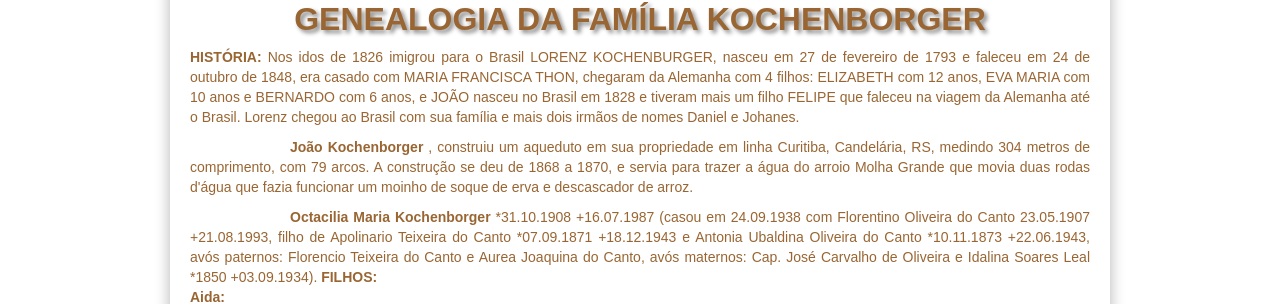
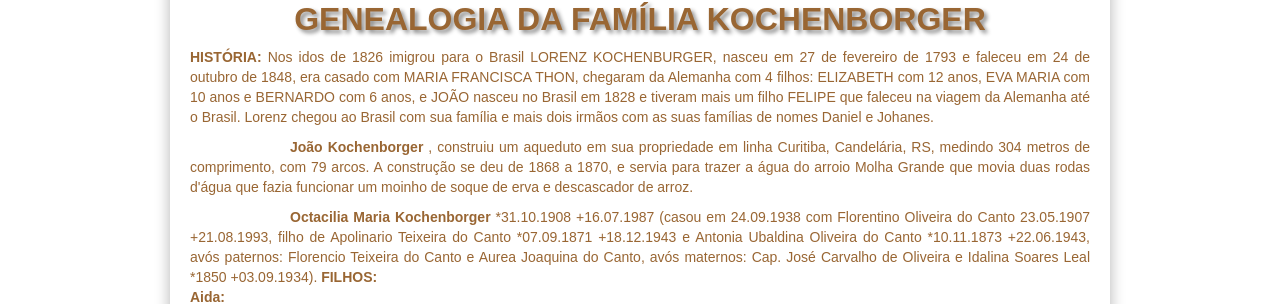
Before and after one commit to claudiovargas1955/claudiovargas1955.github.io, a Jekyll site: the page built from _pages/familia-kochenborger.html, in a window 1280 px wide. Shown: the part 357-661 px from the top of the page. Built offline with Jekyll 4.4.1, drawn with Linux system fonts in a browser that asks for light colours; some web fonts are replaced.

Commit message:
Update familia-kochenborger.html

```diff
--- a/_pages/familia-kochenborger.html
+++ b/_pages/familia-kochenborger.html
@@ -101,7 +101,7 @@ details[open] summary {color:#996633;
 <p><b>HISTÓRIA: </b>Nos idos de 1826 imigrou para o Brasil LORENZ KOCHENBURGER, nasceu em 27 de fevereiro de 1793 e faleceu em 24 de
 outubro de 1848, era casado com MARIA FRANCISCA THON, chegaram da Alemanha com 4 filhos: ELIZABETH com 12 anos, EVA MARIA com 10 anos e
 BERNARDO com 6 anos, e JOÃO nasceu no Brasil em 1828 e tiveram mais um filho FELIPE que faleceu na viagem da Alemanha até o Brasil.
-Lorenz chegou ao Brasil com sua família e mais dois irmãos de nomes Daniel e Johanes.
+Lorenz chegou ao Brasil com sua família e mais dois irmãos com as suas famílias de nomes Daniel e Johanes.
 <b><p style="text-indent:100px";/>João Kochenborger </b>, construiu um aqueduto em sua propriedade em linha Curitiba, Candelária, RS,
 medindo 304 metros de comprimento, com 79 arcos. A construção se deu de 1868 a 1870, e servia para trazer a água do arroio Molha
 Grande que movia duas rodas d'água que fazia funcionar um moinho de soque de erva e descascador de arroz.<br>
```
